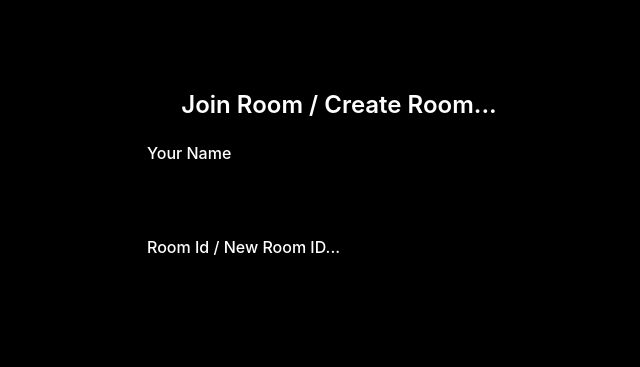
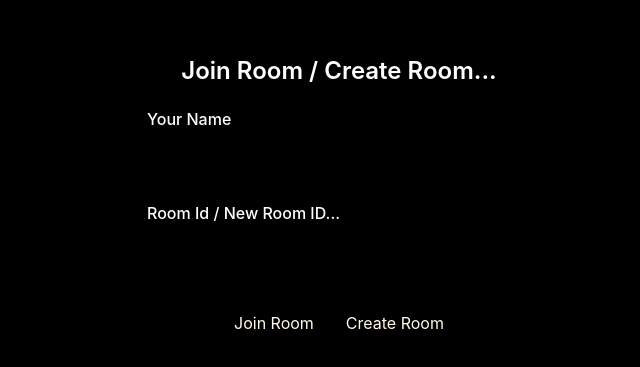
Before and after one commit to programmerdevOp/chat-application-frontend, a React (Vite) app: page / in a window 1280 px wide. Shown: the part 201-568 px from the top of the page, without its empty margins (301-941 px from the left). Built offline with nearby package versions, Linux system fonts and the light colour scheme.

Commit message:
adding button in join create chat

```diff
--- a/src/components/JoinCreateChat.jsx
+++ b/src/components/JoinCreateChat.jsx
@@ -29,6 +29,14 @@ const JoinCreateChat = () => {
                        className="w-full dark:bg-gray-600 px-4 py-2 border dark:border-gray-600 rounded-full focus:outline-none focus:ring-2 focus:ring-blue-500"
                     />
                 </div>
+
+                {/* buttons */}
+
+                <div className="flex justify-center gap-2 mt-2">
+                    <button className="px-3 py-2 dark:bg-blue-500 hover:dark:bg-blue-800 rounded-full text-amber-50">Join Room</button>
+
+                    <button className="px-3 py-2 dark:bg-orange-500 hover:dark:bg-orange-800 rounded-full text-amber-50">Create Room</button>
+                </div>
             </div>
 
 
```
